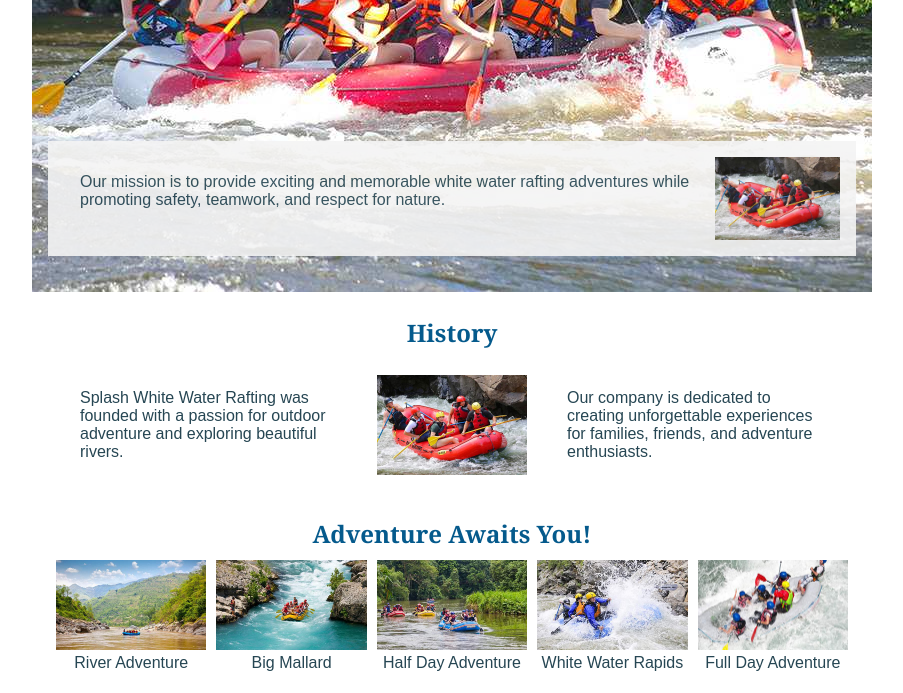
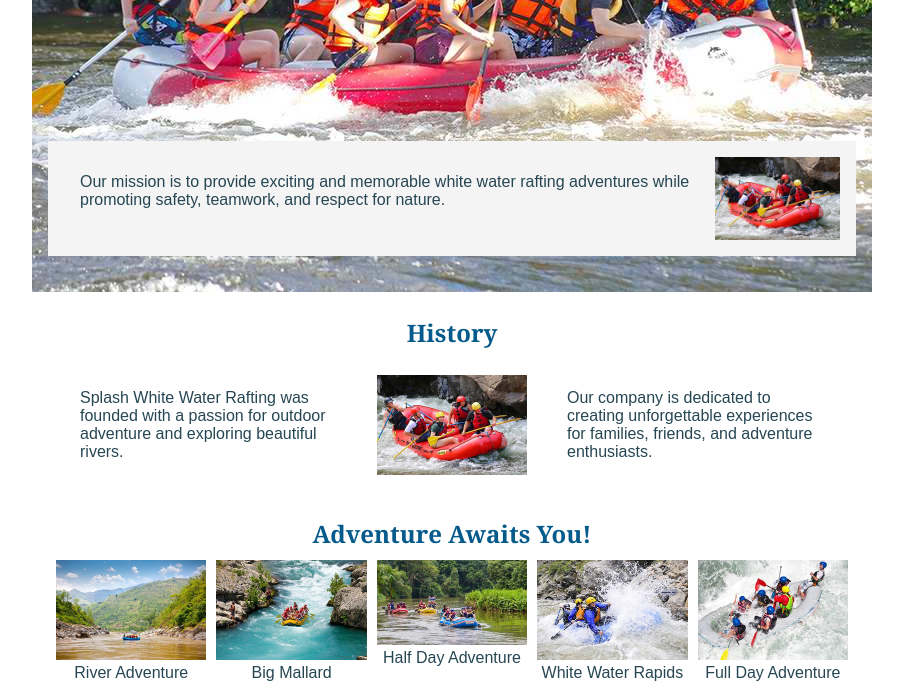
Before and after one commit to bernaldo76/wdd130, a plain HTML site: page wwr/about.html in a window 1280 px wide. Shown: the part 364-1057 px from the top of the page, without its empty margins (188-1091 px from the left). Drawn offline with Linux system fonts and the light colour scheme.

Commit message:
Fix rafting page color contrast

```diff
--- a/wwr/styles/rafting.css
+++ b/wwr/styles/rafting.css
@@ -80,7 +80,7 @@ h1 {
     position: absolute;
     bottom: 20px;
     background-color: var(--accent2-color);
-    opacity: 0.9;
+    opacity: 1;
 }
 
 .hero article img {
@@ -135,8 +135,7 @@ header nav {
 
 .adventures img {
     width: 100%;
-    height: 90px;
-    object-fit: cover;
+    height: auto;
 }
 
 footer {
```
